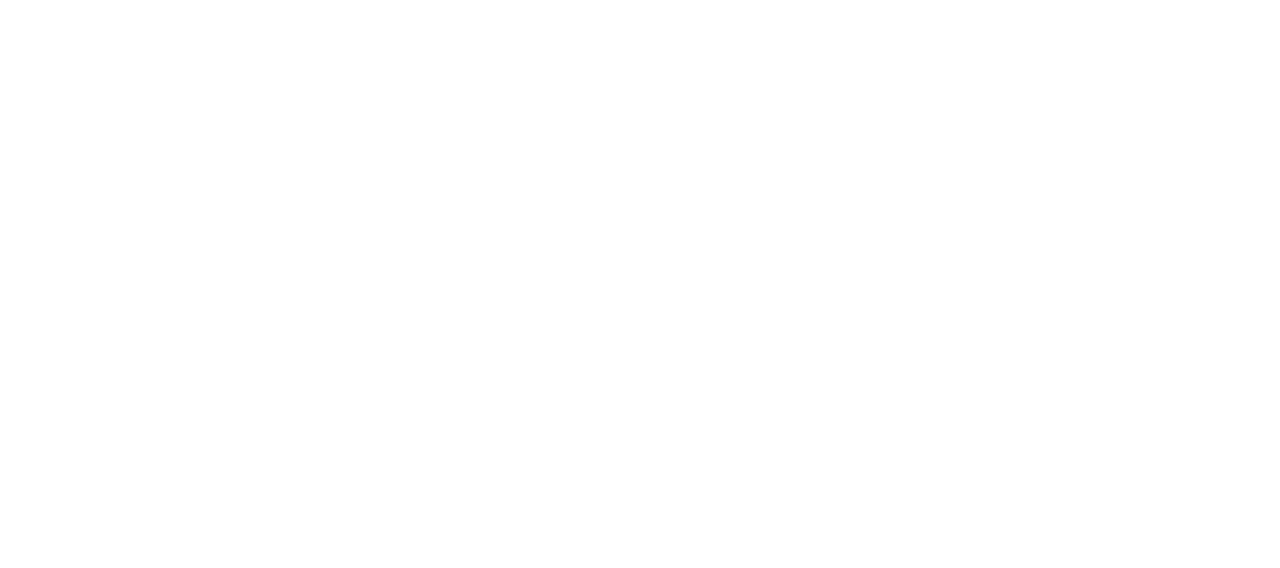
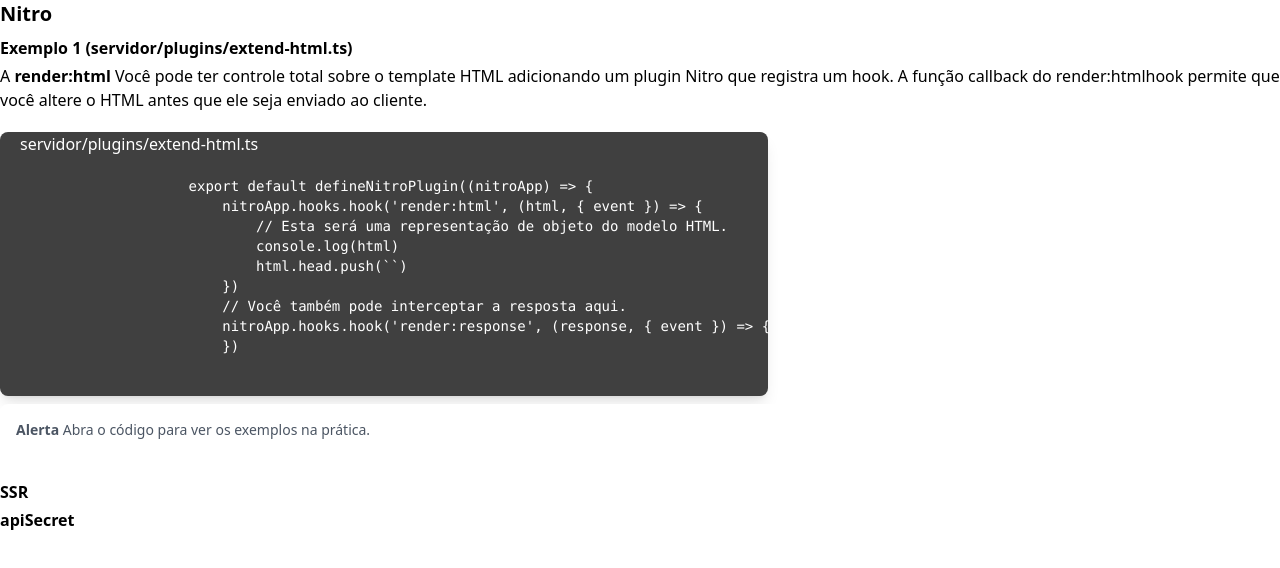
Before and after one commit to GabrielMouraProgramador/practicing, a Nuxt app: page /nitro in a window 1280 px wide. Before the commit this address had no page. Shown: the top 568 px of the page. Built offline with nearby package versions, Linux system fonts and the light colour scheme.

Commit message:
injetando HTML

```diff
--- /dev/null
+++ b/components/nitro/extendHtml.vue
@@ -0,0 +1,38 @@
+<template>
+  <div>
+    <h1 class="font-bold mb-2 text-xl">Nitro</h1>
+    <h3 class="font-bold normal-case mb-1">
+      Exemplo 1 (servidor/plugins/extend-html.ts)
+    </h3>
+
+    <div>
+      A
+      <span class="font-bold">render:html</span>
+      Você pode ter controle total sobre o template HTML adicionando um plugin Nitro que
+      registra um hook. A função callback do render:htmlhook permite que você altere o
+      HTML antes que ele seja enviado ao cliente.
+
+      <br />
+
+      <div class="bg-neutral-700 rounded-lg px-5 shadow-lg w-3/5 mt-5">
+        <span class="normal-case text-white">servidor/plugins/extend-html.ts </span>
+        <pre class="text-sm text-white">
+                <code>
+                    export default defineNitroPlugin((nitroApp) => {
+                        nitroApp.hooks.hook('render:html', (html, { event }) => {
+                            // Esta será uma representação de objeto do modelo HTML.
+                            console.log(html)
+                            html.head.push(`<meta name="description" content="My custom description" />`)
+                        })
+                        // Você também pode interceptar a resposta aqui.
+                        nitroApp.hooks.hook('render:response', (response, { event }) => { console.log(response) })
+                        })
+                </code>
+            </pre>
+      </div>
+    </div>
+    <div class="mt-2 bg-white text-sm text-gray-600 rounded-lg p-4" role="alert">
+      <span class="font-bold">Alerta</span> Abra o código para ver os exemplos na prática.
+    </div>
+  </div>
+</template>
--- a/pages/index.vue
+++ b/pages/index.vue
@@ -7,6 +7,9 @@
       <li>
         <NuxtLink to="/assets-public"> 2 Assets & Public </NuxtLink>
       </li>
+      <li>
+        <NuxtLink to="/nitro"> 3 Server </NuxtLink>
+      </li>
     </ul>
     <!-- ... -->
   </div>
--- /dev/null
+++ b/pages/nitro.vue
@@ -0,0 +1,10 @@
+<template>
+  <div class="container mx-auto">
+    <NitroExtendHtml />
+    <br />
+
+    <h5 class="font-bold normal-case mb-1">SSR</h5>
+    {{ JSON.stringify(ssr, null, 2) }}
+    <p class="font-bold mt-1">apiSecret</p>
+  </div>
+</template>
```
Also changed, not shown: plugins/extendHtml.ts (added, +25 -0 lines).
